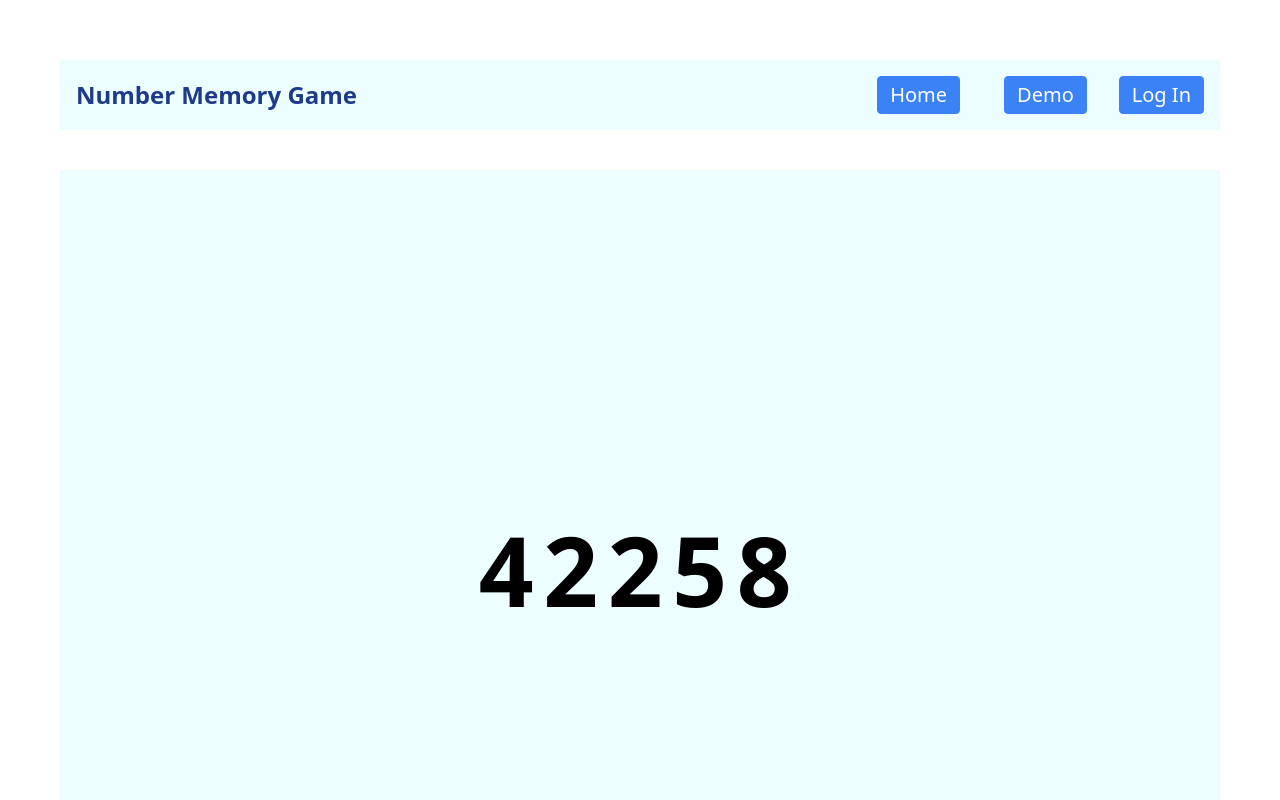
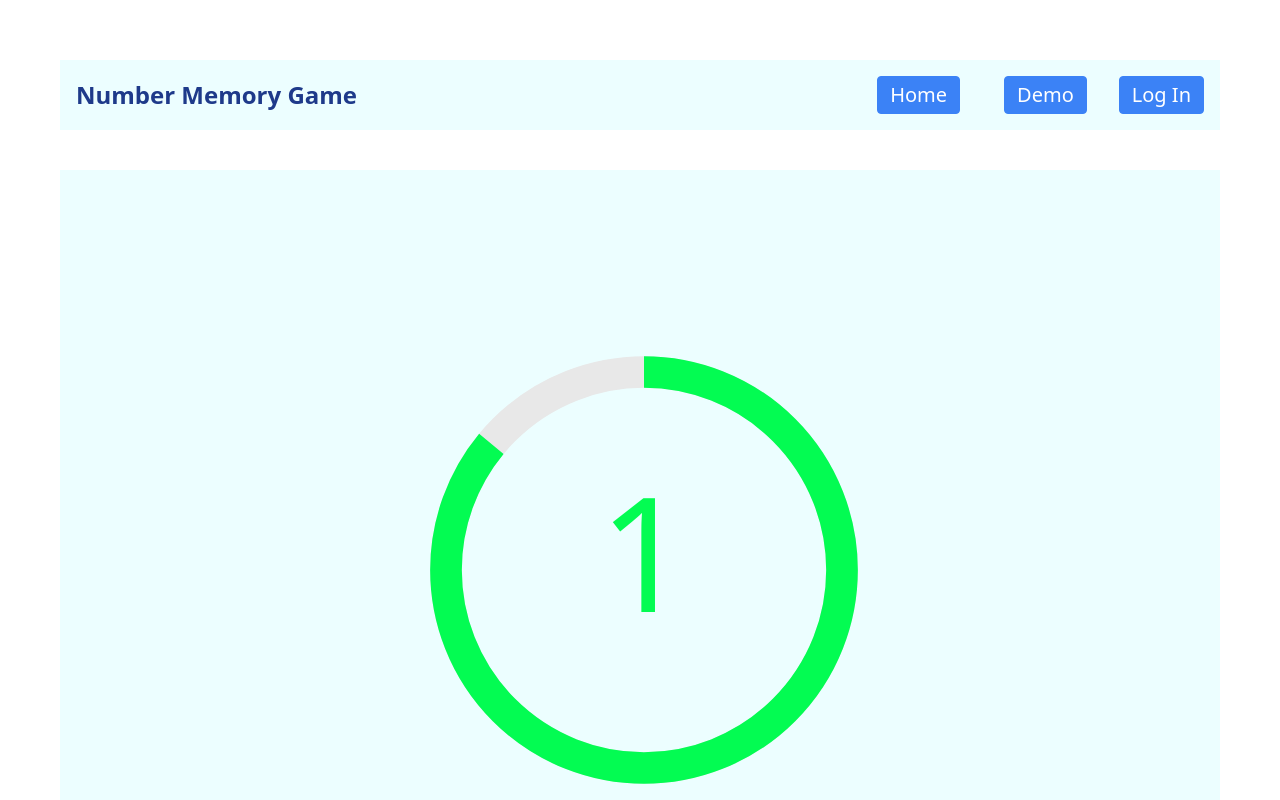
Before and after one commit to heather-h-kim/aep-individual-project, a React (Vite) app in the folder app/: page /demo in a window 1280 px wide. Both pictures are taken after a click on the button "START". Shown: the top 800 px of the page. Built offline with nearby package versions, Linux system fonts and the light colour scheme; no server answers.

Commit message:
changed demo timer time

```diff
--- a/app/src/components/Demo.tsx
+++ b/app/src/components/Demo.tsx
@@ -5,6 +5,7 @@ import useRandomFacts from '../hooks/useRandomFacts';
 import Giphy from './Giphy';
 import RandomFacts from './RandomFacts';
 import { useDistractionStore } from '../store/distractionStore';
+import DemoTimer from './DemoTimer';
 
 const Demo = () => {
   const [numberArray, setNumberArray] = useState([]);
@@ -22,7 +23,7 @@ const Demo = () => {
     const n = 3;
     const array = [];
     do {
-      const randomNumber = Math.floor(10000 + Math.random() * 89999);
+      const randomNumber = Math.floor(100000 + Math.random() * 899999);
 
       if (!array.includes(randomNumber)) {
         array.push(randomNumber);
@@ -37,10 +38,10 @@ const Demo = () => {
     let delay;
     switch (step) {
       case 'showNumber':
-        delay = 3000;
+        delay = 1500;
         break;
       case 'showDistraction':
-        delay = 15000;
+        delay = 10000;
         break;
       case 'correct':
         delay = 1500;
@@ -122,7 +123,7 @@ const Demo = () => {
 
   if (step == 'showDistraction') {
     if (index == 0) {
-      return <Timer />;
+      return <DemoTimer />;
     }
 
     if (index == 1) {
--- /dev/null
+++ b/app/src/components/DemoTimer.tsx
@@ -0,0 +1,61 @@
+import { useEffect, useState } from 'react';
+import { useColorsStore } from '../store/colorStore';
+import { useUserStore } from '../store/userStore';
+
+const DemoTimer = () => {
+  const [seconds, setSeconds] = useState(0);
+  const deadline = Date.now();
+  const getTime = () => {
+    const time = Date.now() - deadline;
+    const timeInSeconds = time / 1000;
+    if (timeInSeconds < 11) {
+      setSeconds(Math.floor(time / 1000));
+    }
+  };
+
+  useEffect(() => {
+    const interval = setInterval(() => getTime(), 500);
+
+    return () => clearInterval(interval);
+  }, []);
+
+  return (
+    <div className="my-10 flex h-screen flex-col items-center justify-center bg-cyan-50">
+      <svg
+        className="h-90 w-90 flex"
+        fill="none"
+        viewBox="0 0 100 101"
+        style={{ transform: `rotateZ(90deg)` }}
+      >
+        <path
+          strokeWidth="4"
+          strokeDasharray="157"
+          strokeDashoffset="0"
+          stroke="#E8E8E8"
+          d="M 25, 50 a 25,25 0 1,1 50,0 a 25,25 0 1,1 -50,0"
+        ></path>
+        <path
+          strokeWidth="4"
+          strokeDasharray="157"
+          strokeDashoffset="0"
+          stroke="#03FC52"
+          d="M 25, 50 a 25,25 0 1,1 50,0 a 25,25 0 1,1 -50,0"
+          className="animate-10s-circle-timer"
+        ></path>
+        <text
+          textAnchor="middle"
+          x="50"
+          y="50"
+          fontSize="20px"
+          fill="#03FC52"
+          transform="rotate(-90 50 50)"
+          alignmentBaseline="middle"
+        >
+          {seconds}
+        </text>
+      </svg>
+    </div>
+  );
+};
+
+export default DemoTimer;
--- a/app/tailwind.config.js
+++ b/app/tailwind.config.js
@@ -11,6 +11,7 @@ export default {
       },
       animation: {
         '15s-circle-timer': 'circle 15s linear forwards',
+        '10s-circle-timer': 'circle 10s linear forwards',
       },
     },
   },
```
